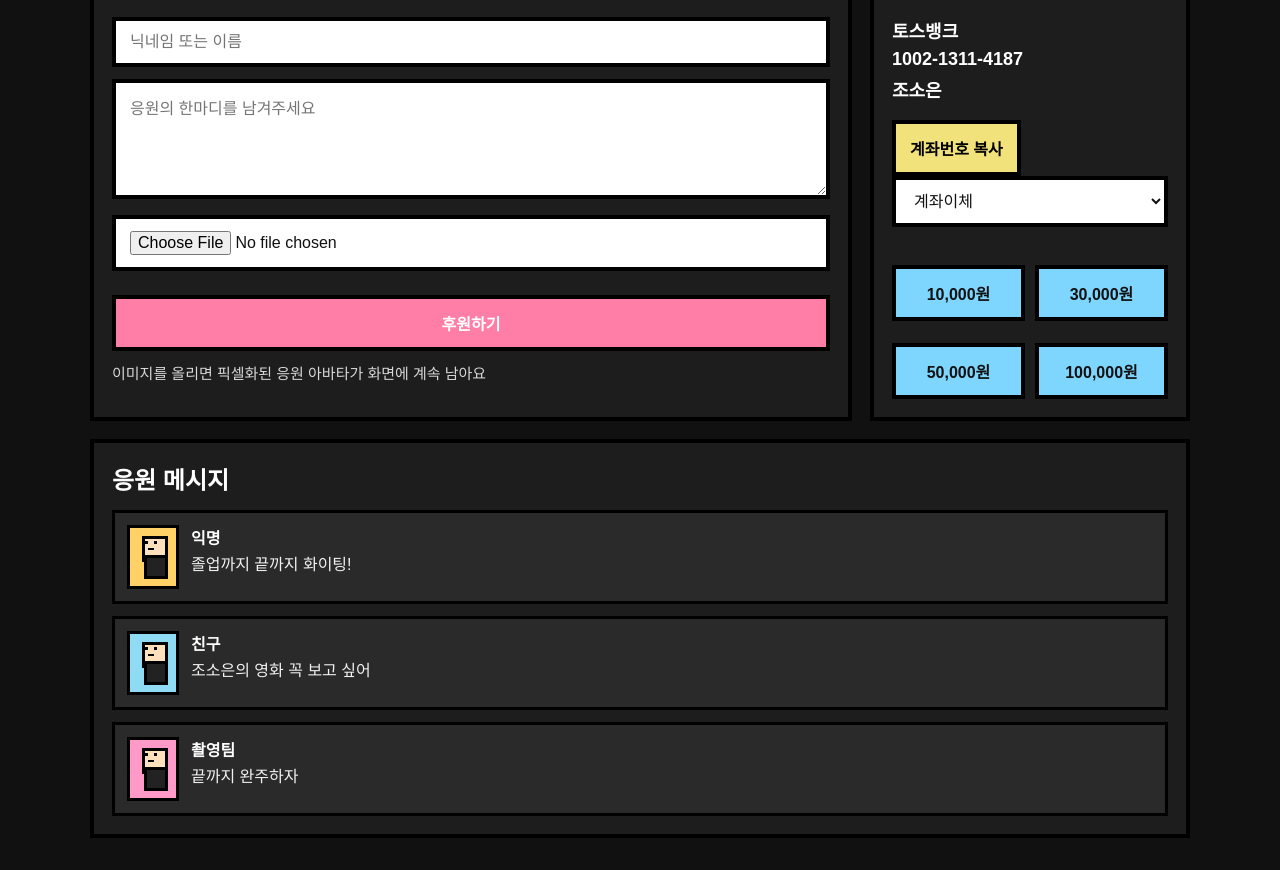
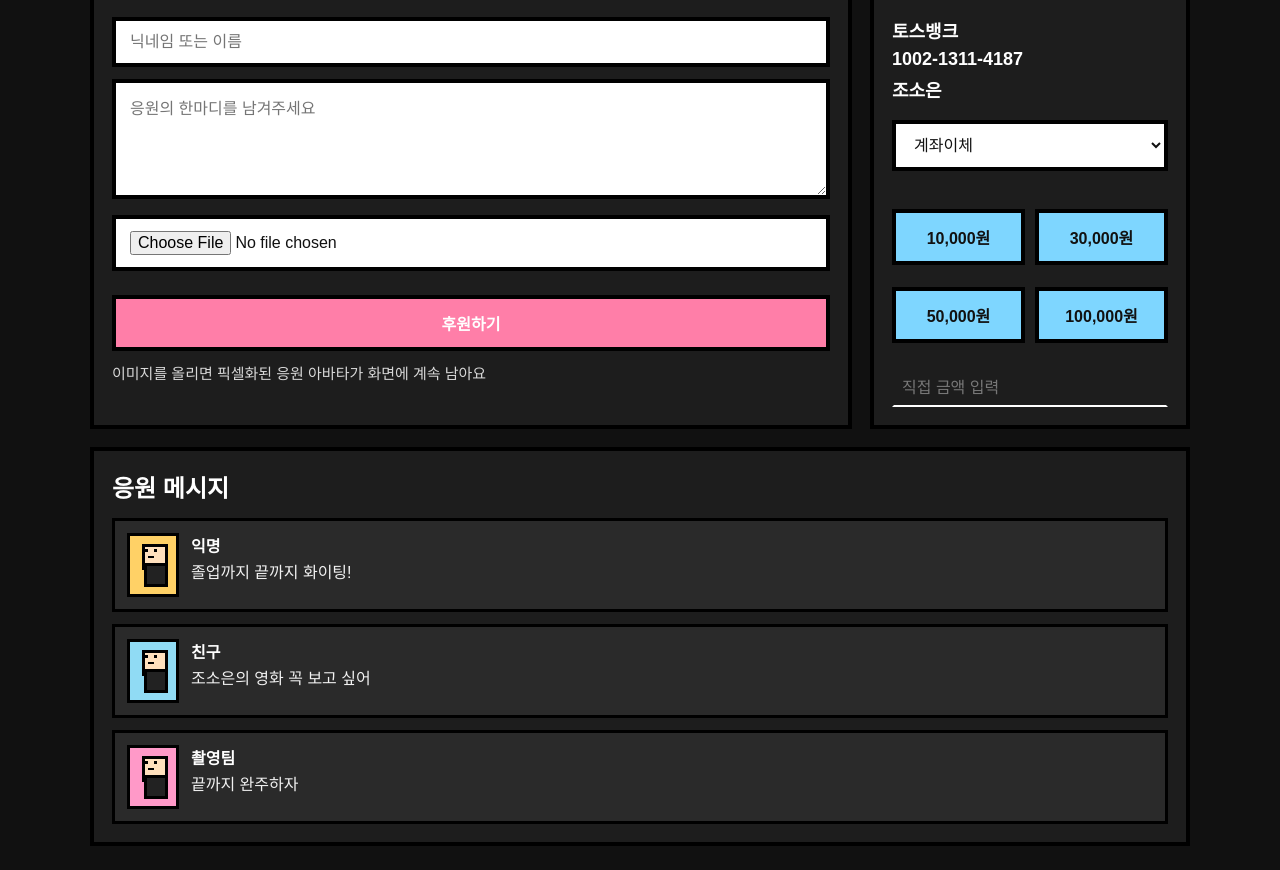
Before and after one commit to zorrmamoo/SOEUN-Movie-Donation, a Next.js app: page / in a window 1280 px wide. Shown: the part 1166-2036 px from the top of the page. Built offline with nearby package versions, Linux system fonts and the light colour scheme; no server answers.

Commit message:
add custom amount

```diff
--- a/app/globals.css
+++ b/app/globals.css
@@ -76,12 +76,16 @@ textarea {
   margin-top: 6px;
 }
 
-.movie-info-btn:hover {
+.movie-info-btn:hover,
+.donate-btn:hover,
+.submit-btn:hover {
   transform: translateY(-2px) scale(1.03);
   filter: brightness(1.05);
 }
 
-.movie-info-btn:active {
+.movie-info-btn:hover,
+.donate-btn:hover,
+.submit-btn:hover {
   transform: translateY(2px) scale(0.98);
   box-shadow: 3px 3px 0 #000;
 }
@@ -473,7 +477,7 @@ textarea {
   display: grid;
   grid-template-columns: repeat(2, 1fr);
   gap: 10px;
-  margin-top: 14px;
+  margin: 14px 0;
 }
 
 .donate-btn {
@@ -481,10 +485,44 @@ textarea {
   color: #111;
 }
 
+.donate-btn.selected {
+  background: #2c4275;
+  color: white;
+}
+
+.custom-amount-input {
+  margin-top: 12px;
+  padding: 0.5rem;
+  width: 100%;
+  background-color: transparent;
+  border-color: transparent;
+  border-bottom: solid 2px white;
+  color: white;
+}
+
+.custom-amount-input::placeholder {
+  color: rgba(255, 255, 255, 0.4);
+}
+
+.custom-amount-input:focus,
+.payment-select:focus {
+  outline: none;
+}
+
 .copy-message {
   margin-top: 12px;
   font-weight: 800;
   color: #ffd8e7;
+}
+
+.payment-select {
+  width: 100%;
+  background: #fff;
+  color: #111;
+  border: 4px solid black;
+  padding: 12px 14px;
+  margin: 12px 0;
+  font-size: 16px;
 }
 
 .message-input,
--- a/app/page.tsx
+++ b/app/page.tsx
@@ -110,6 +110,8 @@ const defaultMessages: CheerMessage[] = [
   },
 ];
 
+const presetAmounts = [10000, 30000, 50000, 100000];
+
 function getRandomColor() {
   return avatarColors[Math.floor(Math.random() * avatarColors.length)];
 }
@@ -191,6 +193,10 @@ async function makePixelAvatar(file: File): Promise<string> {
 
 export default function Page() {
   const [amount, setAmount] = useState<number>(0);
+  const [amountInput, setAmountInput] = useState("");
+  const [selectedAmount, setSelectedAmount] = useState<number | null>(null);
+  const [paymentMethod, setPaymentMethod] = useState<string>("Toss");
+  const [isSubmitting, setIsSubmitting] = useState<boolean>(false);
   const [isCheering, setIsCheering] = useState<boolean>(false);
   const [showBanner, setShowBanner] = useState<boolean>(false);
   const [bubbleMessage, setBubbleMessage] = useState<string>("");
@@ -201,9 +207,6 @@ export default function Page() {
   const [cheerText, setCheerText] = useState<string>("");
   const [messages, setMessages] = useState<CheerMessage[]>(defaultMessages);
   const [isMovieModalOpen, setIsMovieModalOpen] = useState<boolean>(false);
-  const [selectedAmount, setSelectedAmount] = useState<number | null>(null);
-  const [paymentMethod, setPaymentMethod] = useState<string>("Toss");
-  const [isSubmitting, setIsSubmitting] = useState<boolean>(false);
 
   useEffect(() => {
     const fetchDonationData = async () => {
@@ -285,9 +288,10 @@ export default function Page() {
     window.setTimeout(() => setDrops([]), 2200);
   };
 
-  const handleDonate = (value: number) => {
+  const handleAmountSelect = (value: number) => {
     setSelectedAmount(value);
     setBubbleMessage(`${value.toLocaleString()}원을 선택했어요.`);
+    setAmountInput(String(value));
 
     window.setTimeout(() => {
       setBubbleMessage("");
@@ -394,24 +398,19 @@ export default function Page() {
     }
   };
 
-  const handleCopyAccount = async () => {
-    try {
-      await navigator.clipboard.writeText(
-        `${BANK_NAME} ${ACCOUNT_NUMBER} ${ACCOUNT_HOLDER}`
-      );
+  const handleAmountChange = (e: React.ChangeEvent<HTMLInputElement>) => {
+    const value = e.target.value;
 
-      setCopyMessage("계좌번호가 복사되었어요.");
-      setBubbleMessage("계좌번호가 복사되었어요!");
-    } catch {
-      setCopyMessage("복사에 실패했어요.");
-      setBubbleMessage("복사에 실패했어요.");
+    setAmountInput(value);
+
+    const numericValue = Number(value);
+
+    if (presetAmounts.includes(numericValue)) {
+      setSelectedAmount(numericValue);
+    } else {
+      setSelectedAmount(null);
     }
-
-    window.setTimeout(() => {
-      setCopyMessage("");
-      setBubbleMessage("");
-    }, 2200);
-  };
+  }
 
   return (
     <main className="page-shell">
@@ -608,14 +607,10 @@ export default function Page() {
             <p>{ACCOUNT_NUMBER}</p>
             <p>{ACCOUNT_HOLDER}</p>
 
-            <button className="secondary-btn" onClick={handleCopyAccount}>
-              계좌번호 복사
-            </button>
-
             {copyMessage && <div className="copy-message">{copyMessage}</div>}
 
             <select
-              className="message-input"
+              className="payment-select"
               value={paymentMethod}
               onChange={(e) => setPaymentMethod(e.target.value)}
             >
@@ -625,18 +620,26 @@ export default function Page() {
             </select>
 
             <div className="donate-grid">
-              {[10000, 30000, 50000, 100000].map((value) => (
+              {presetAmounts.map((value) => (
                 <button
                   key={value}
                   className={`donate-btn ${
                     selectedAmount === value ? "selected" : ""
                   }`}
-                  onClick={() => handleDonate(value)}
+                  onClick={() => handleAmountSelect(value)}
                 >
                   {value.toLocaleString()}원
                 </button>
               ))}
             </div>
+
+            <input
+              type="number"
+              value={amountInput}
+              className="custom-amount-input"
+              onChange={handleAmountChange}
+              placeholder="직접 금액 입력"
+            />
           </div>
         </section>
 
```
